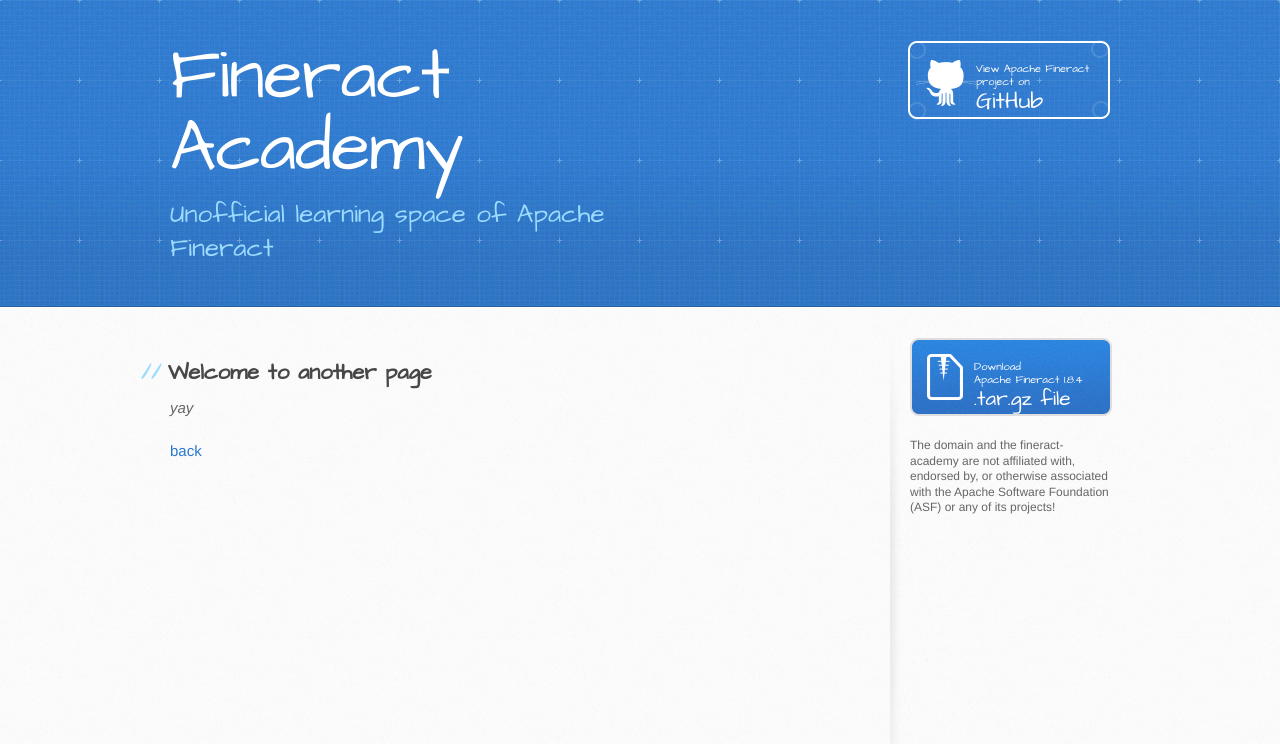
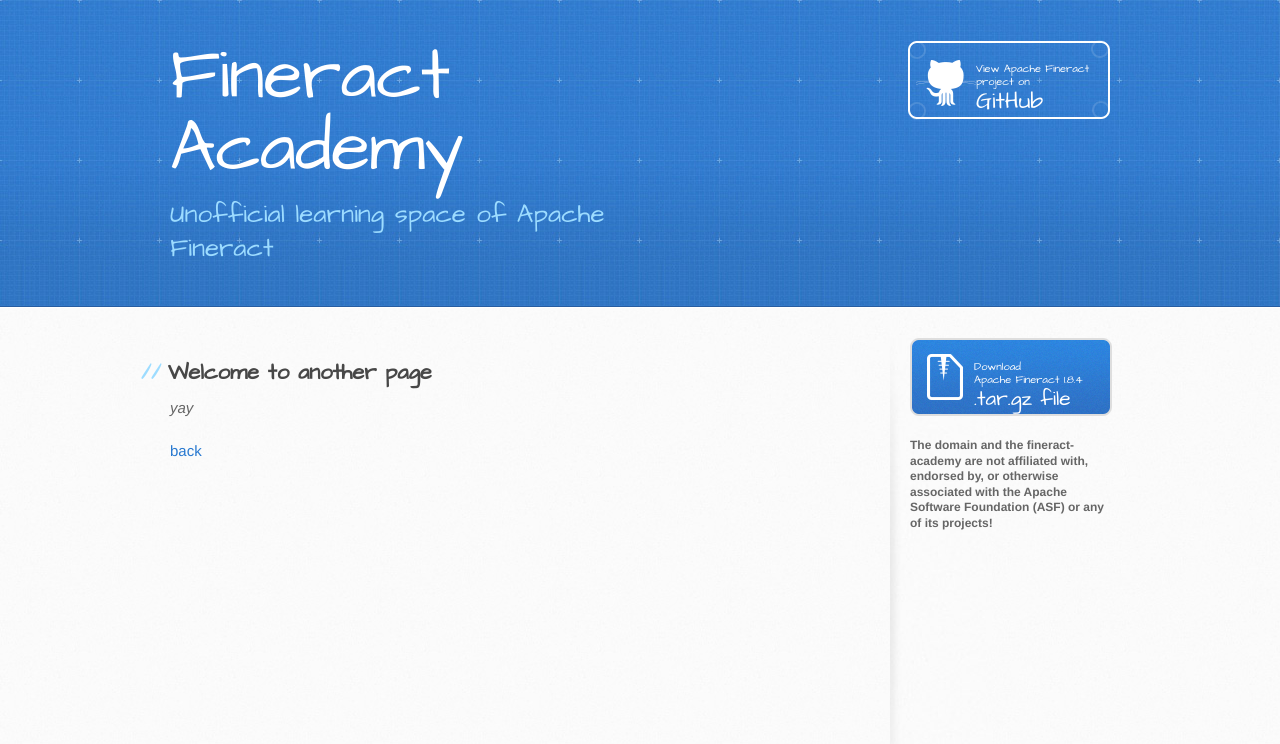
Before and after one commit to fineract-academy/pages, a Jekyll site: the page built from another-page.md, in a window 1280 px wide. Shown: the top 744 px of the page. Built offline with Jekyll 4.4.1, drawn with Linux system fonts in a browser that asks for light colours; our own code applies the rules of GitHub Pages for plain Markdown files.

Commit message:
Update default.html

```diff
--- a/_layouts/default.html
+++ b/_layouts/default.html
@@ -43,7 +43,7 @@
             </a>
           {% endif %}
 
-          <p class="bold">The domain and the fineract-academy are not affiliated with, endorsed by, or otherwise associated with the Apache Software Foundation (ASF) or any of its projects!</p>
+          <b>The domain and the fineract-academy are not affiliated with, endorsed by, or otherwise associated with the Apache Software Foundation (ASF) or any of its projects!</b>
         </aside>
       </div>
     </div>
```
